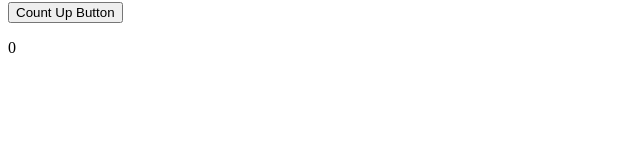
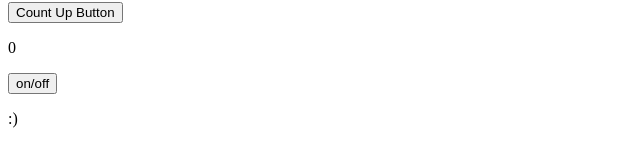
Before and after one commit to KJR020/learn-react, a React (Vite) app: page / in a window 1280 px wide. Shown: the part 142-306 px from the top of the page, without its empty margins (0-640 px from the left). Built offline with nearby package versions, Linux system fonts and the light colour scheme.

Commit message:
Feature: Add toggle button to show/hide face in App component

```diff
--- a/src/App.jsx
+++ b/src/App.jsx
@@ -3,9 +3,13 @@
 
 export const App = () => {
   const [num, setNum] = useState(0);
+  const [isShowFace, setIsShowFace] = useState(true);
   const onClickCountUp = () => {
     setNum((prev) => prev + 1);
     setNum((prev) => prev + 1);
+  };
+  const onClickToggle = () => {
+    setIsShowFace(!isShowFace);
   };
   const contentStyle = {
     color: "blue",
@@ -19,6 +23,8 @@
       <ColorfulMessage color="green">I'm fine.</ColorfulMessage>
       <button onClick={onClickCountUp}>Count Up Button</button>
       <p>{num}</p>
+      <button onClick={onClickToggle}>on/off</button>
+      {isShowFace && <p>:)</p>}
     </>
   );
 };
```
